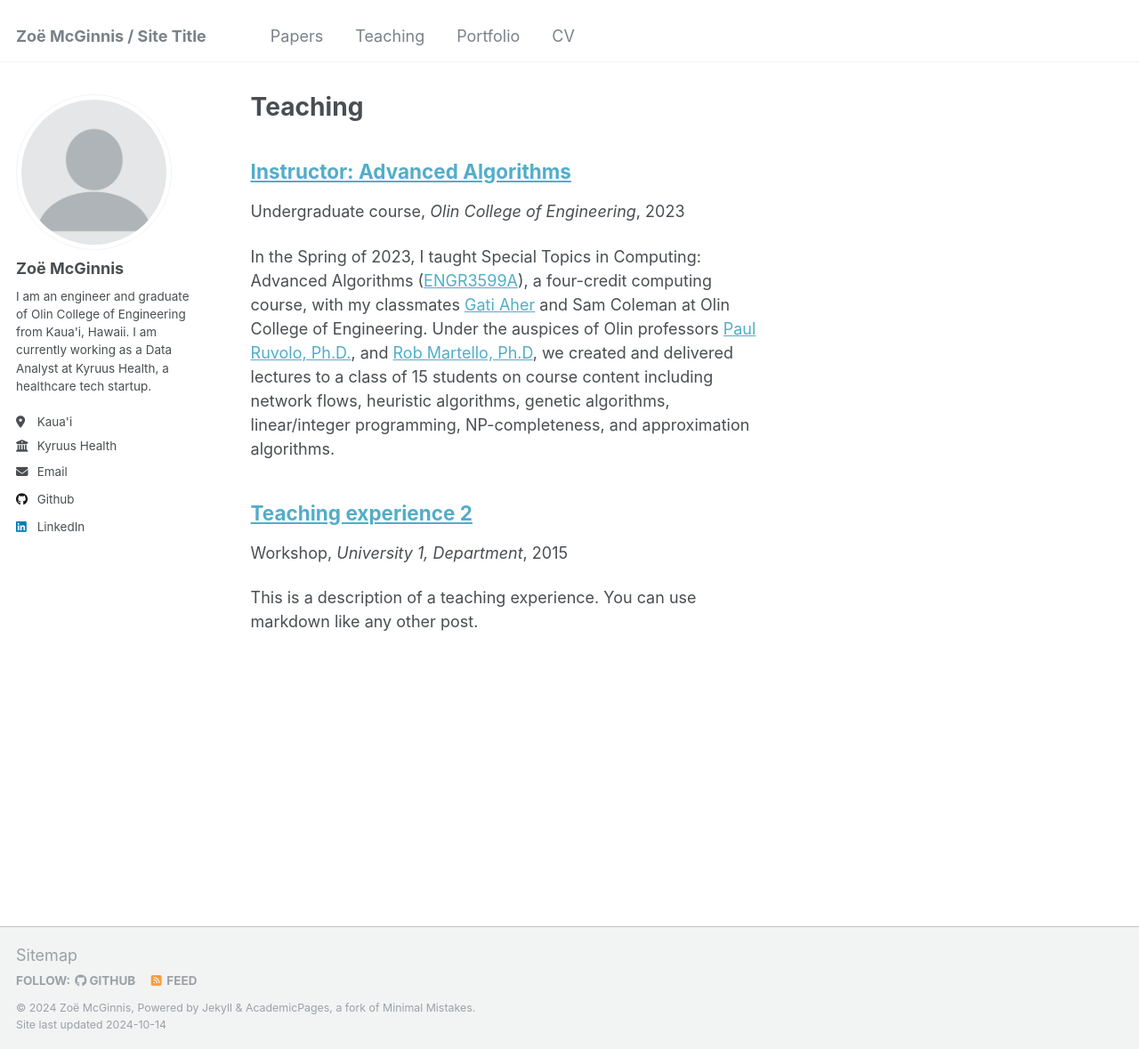
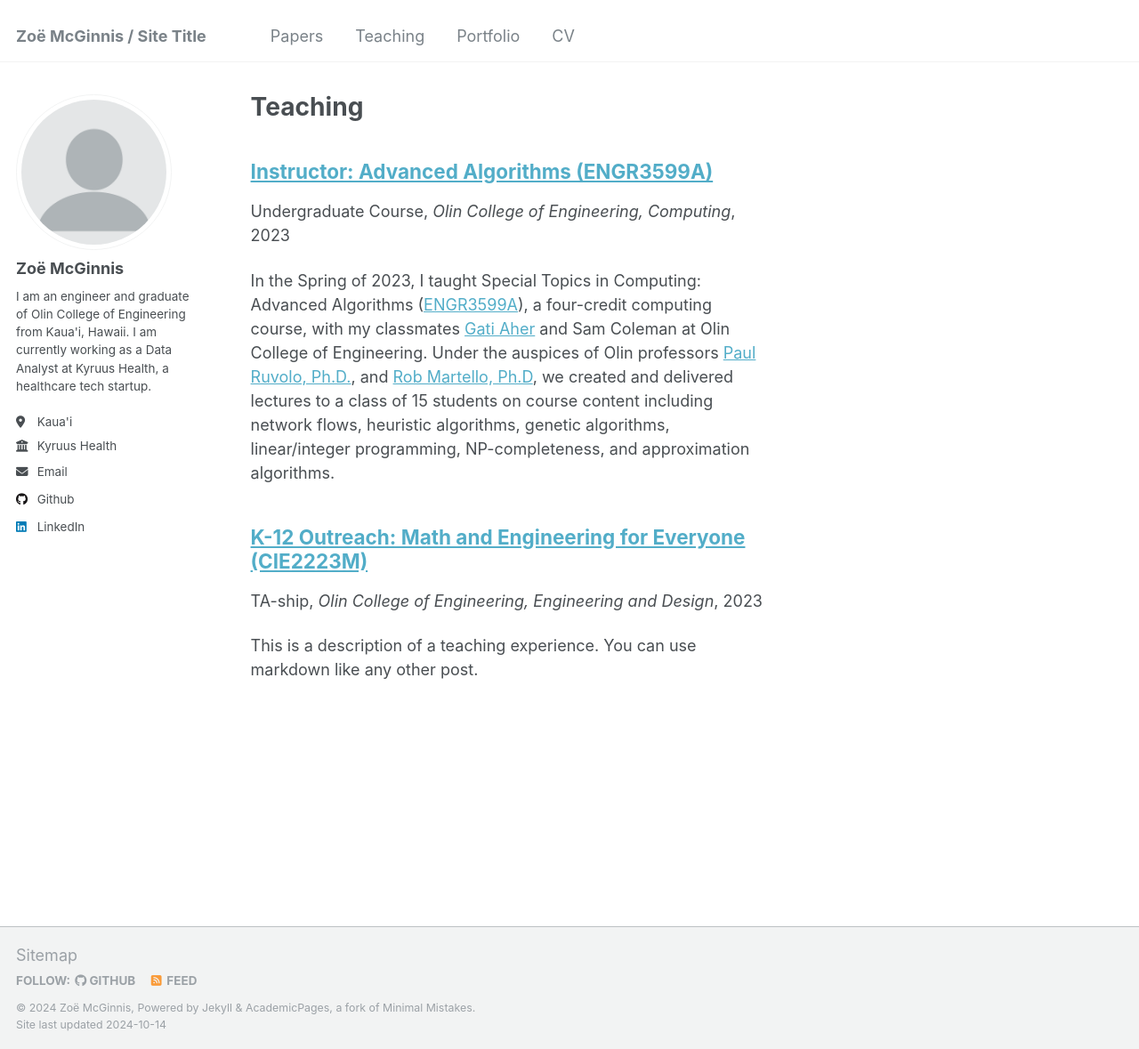
Before and after one commit to Mickmcginnis/zmcginnis, a Jekyll site: the page built from _pages/teaching.html, in a window 1280 px wide and 1179 px high. Shown: the whole window at 89% size. Built offline with Jekyll 4.4.1, drawn with Linux system fonts in a browser that asks for light colours.

Commit message:
Rename teaching experiences

```diff
--- /dev/null
+++ b/_teaching/2023-spring-course-assistant-1.md
@@ -0,0 +1,20 @@
+---
+title: "K-12 Outreach: Math and Engineering for Everyone (CIE2223M)"
+collection: teaching
+type: "TA-ship"
+permalink: /teaching/2023-spring-course-assistant-1
+venue: "Olin College of Engineering, Engineering and Design"
+date: 2023-01-01
+location: "Needham, MA"
+---
+
+This is a description of a teaching experience. You can use markdown like any other post.
+
+Heading 1
+======
+
+Heading 2
+======
+
+Heading 3
+======
--- a/_teaching/2014-spring-teaching-1.md
+++ b/_teaching/2023-spring-teaching-1.md
@@ -1,9 +1,9 @@
 ---
-title: "Instructor: Advanced Algorithms"
+title: "Instructor: Advanced Algorithms (ENGR3599A)"
 collection: teaching
-type: "Undergraduate course"
-permalink: /teaching/2014-spring-teaching-1
-venue: "Olin College of Engineering"
+type: "Undergraduate Course"
+permalink: /teaching/2023-spring-teaching-1
+venue: "Olin College of Engineering, Computing"
 date: 2023-01-01
 location: "Needham, MA"
 ---
```
Also changed, not shown: _teaching/2015-spring-teaching-2.md (deleted, +0 -20 lines).
